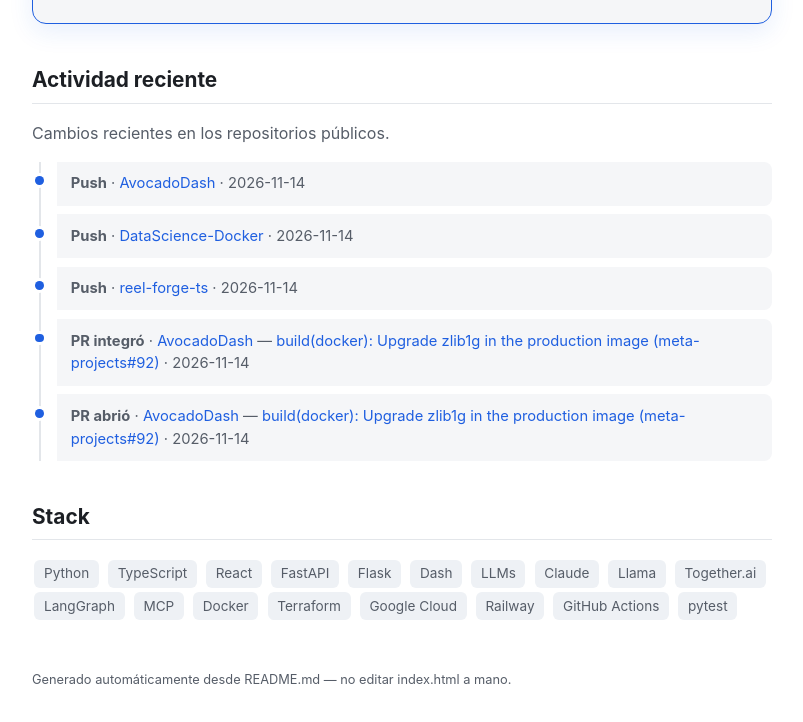
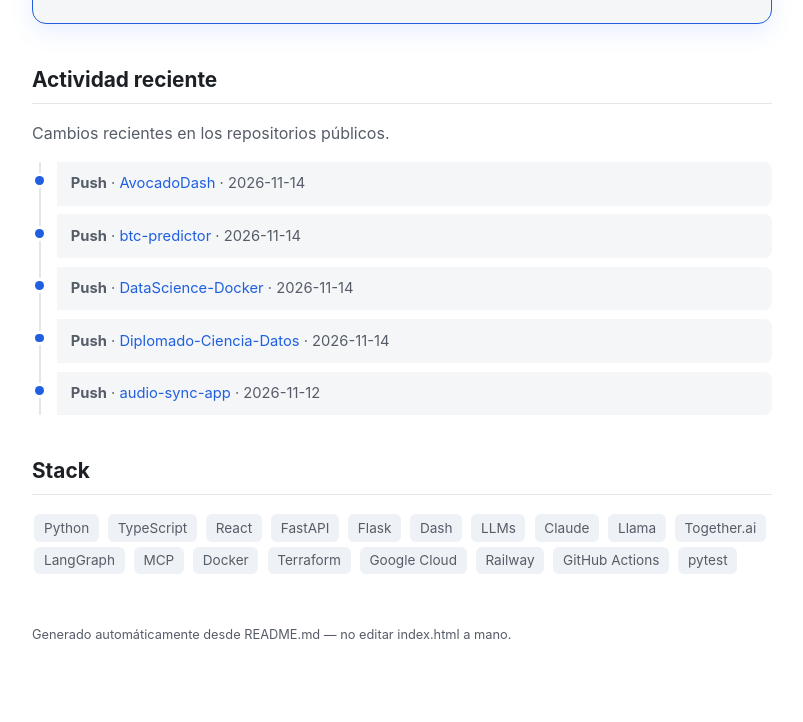
Before and after one commit to cuauhtemocbe/cuauhtemocbe.github.io, a plain HTML site: page index.html in a window 1280 px wide. Shown: the part 3510-4232 px from the top of the page, without its empty margins (238-1041 px from the left). Drawn offline with Linux system fonts and the light colour scheme.

Commit message:
chore: update recent activity section

```diff
--- a/index.html
+++ b/index.html
@@ -291,10 +291,10 @@ footer { margin-top: 3rem; font-size: 0.8rem; color: var(--text-dim); }
 
   <p class="activity-intro">Cambios recientes en los repositorios públicos.</p>
   <ul class="activity-list"><li><strong>Push</strong> · <a href="https://github.com/cuauhtemocbe/AvocadoDash">AvocadoDash</a> · 2026-11-14</li>
+<li><strong>Push</strong> · <a href="https://github.com/cuauhtemocbe/btc-predictor">btc-predictor</a> · 2026-11-14</li>
 <li><strong>Push</strong> · <a href="https://github.com/cuauhtemocbe/DataScience-Docker">DataScience-Docker</a> · 2026-11-14</li>
-<li><strong>Push</strong> · <a href="https://github.com/cuauhtemocbe/reel-forge-ts">reel-forge-ts</a> · 2026-11-14</li>
-<li><strong>PR integró</strong> · <a href="https://github.com/cuauhtemocbe/AvocadoDash">AvocadoDash</a> — <a href="https://github.com/cuauhtemocbe/AvocadoDash/pull/105">build(docker): Upgrade zlib1g in the production image (meta-projects#92)</a> · 2026-11-14</li>
-<li><strong>PR abrió</strong> · <a href="https://github.com/cuauhtemocbe/AvocadoDash">AvocadoDash</a> — <a href="https://github.com/cuauhtemocbe/AvocadoDash/pull/105">build(docker): Upgrade zlib1g in the production image (meta-projects#92)</a> · 2026-11-14</li></ul>
+<li><strong>Push</strong> · <a href="https://github.com/cuauhtemocbe/Diplomado-Ciencia-Datos">Diplomado-Ciencia-Datos</a> · 2026-11-14</li>
+<li><strong>Push</strong> · <a href="https://github.com/cuauhtemocbe/audio-sync-app">audio-sync-app</a> · 2026-11-12</li></ul>
 
   <h2 id="stack">Stack</h2>
   <p><span class="badge">Python</span> <span class="badge">TypeScript</span> <span class="badge">React</span> <span class="badge">FastAPI</span> <span class="badge">Flask</span> <span class="badge">Dash</span> <span class="badge">LLMs</span> <span class="badge">Claude</span> <span class="badge">Llama</span> <span class="badge">Together.ai</span> <span class="badge">LangGraph</span> <span class="badge">MCP</span> <span class="badge">Docker</span> <span class="badge">Terraform</span> <span class="badge">Google Cloud</span> <span class="badge">Railway</span> <span class="badge">GitHub Actions</span> <span class="badge">pytest</span></p>
```
Also changed, not shown: 1 other file.
